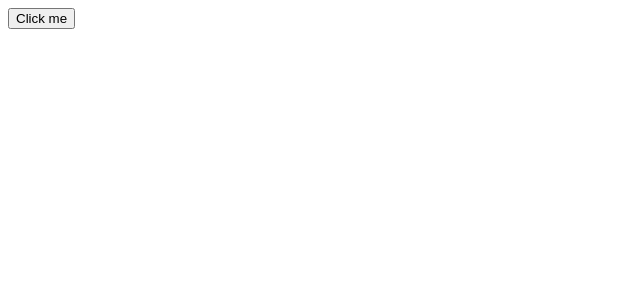
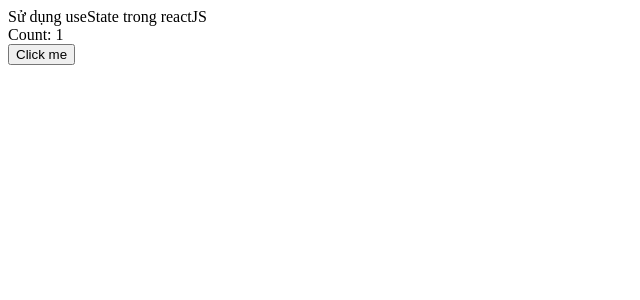
Before and after one commit to DuyPhatpeo/Reactjs, a React (Vite) app in the folder reactLearning/: page / in a window 1280 px wide. Shown: the top 300 px of the page, without its empty margins (0-640 px from the left). Built offline with nearby package versions, Linux system fonts and the light colour scheme.

Commit message:
Hook useState P1

```diff
--- a/reactLearning/src/App.jsx
+++ b/reactLearning/src/App.jsx
@@ -1,10 +1,16 @@
-import React from "react";
-import Message from "./components/Message";
+import React, { useState } from "react";
 
 function App() {
+  const [count, setCount] = useState(1);
+  const handleClick = () => {
+    setCount(count + 1);
+  };
+  console.log("re-render");
   return (
     <>
-      <Message />
+      <div>Sử dụng useState trong reactJS</div>
+      <div>Count: {count}</div>
+      <button onClick={handleClick}>Click me</button>
     </>
   );
 }
```
